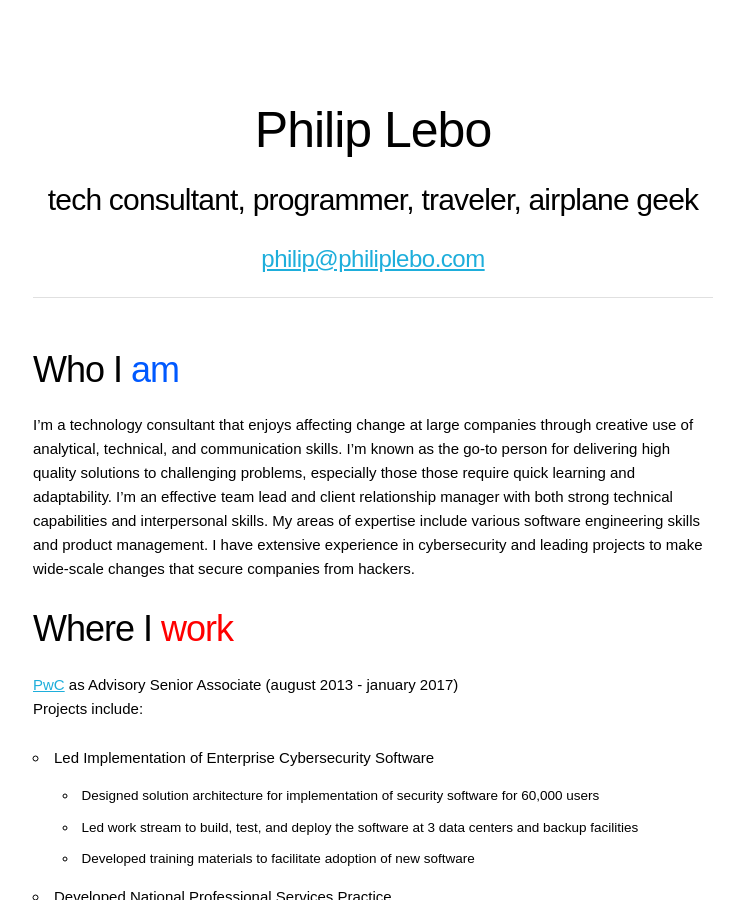
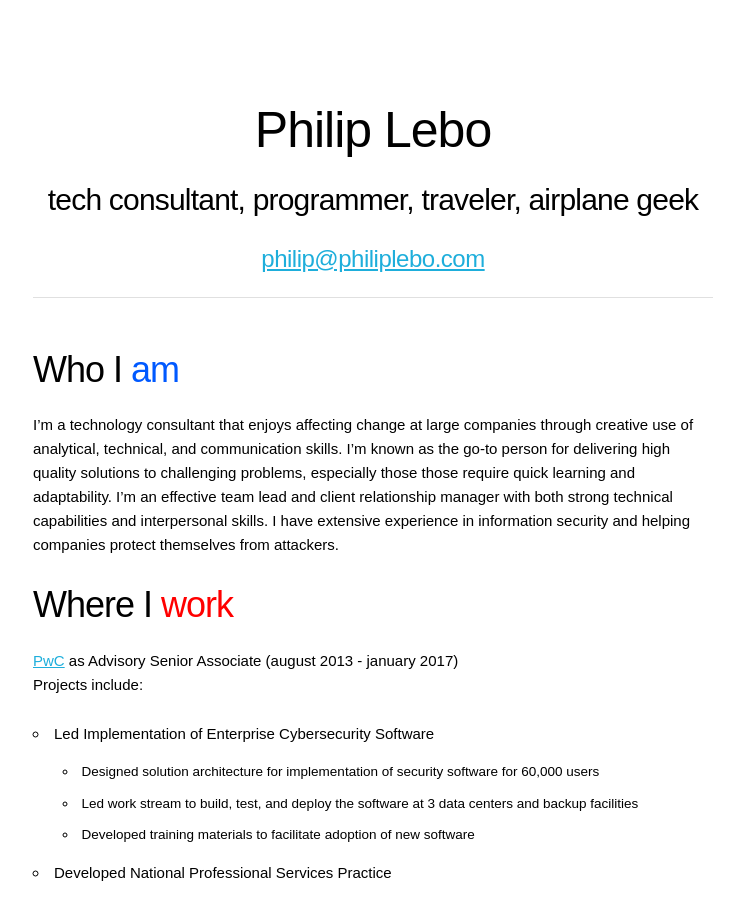
Before and after one commit to philiplebo/philiplebo.github.io, a Jekyll site: the page built from index.md, in a window 1280 px wide and 900 px high. Shown: the whole window, without its empty margins (267-1011 px from the left). Built offline with Jekyll 4.4.1, drawn with Linux system fonts in a browser that asks for light colours.

Commit message:
Simplifying summary section

```diff
--- a/index.md
+++ b/index.md
@@ -10,7 +10,7 @@ title: Philip Lebo
 <br>
 
 ### Who I <span style="color: #0059ff">am</span>
-I'm a technology consultant that enjoys affecting change at large companies through creative use of analytical, technical, and communication skills. I'm known as the go-to person for delivering high quality solutions to challenging problems, especially those those require quick learning and adaptability. I'm an effective team lead and client relationship manager with both strong technical capabilities and interpersonal skills. My areas of expertise include various software engineering skills and product management. I have extensive experience in cybersecurity and leading projects to make wide-scale changes that secure companies from hackers.
+I'm a technology consultant that enjoys affecting change at large companies through creative use of analytical, technical, and communication skills. I'm known as the go-to person for delivering high quality solutions to challenging problems, especially those those require quick learning and adaptability. I'm an effective team lead and client relationship manager with both strong technical capabilities and interpersonal skills. I have extensive experience in information security and helping companies protect themselves from attackers.
 
 ### Where I <span style="color: red">work</span>
 [PwC](https://www.pwc.com/us/en/cybersecurity.html) as Advisory Senior Associate (august 2013 - january 2017)
```
